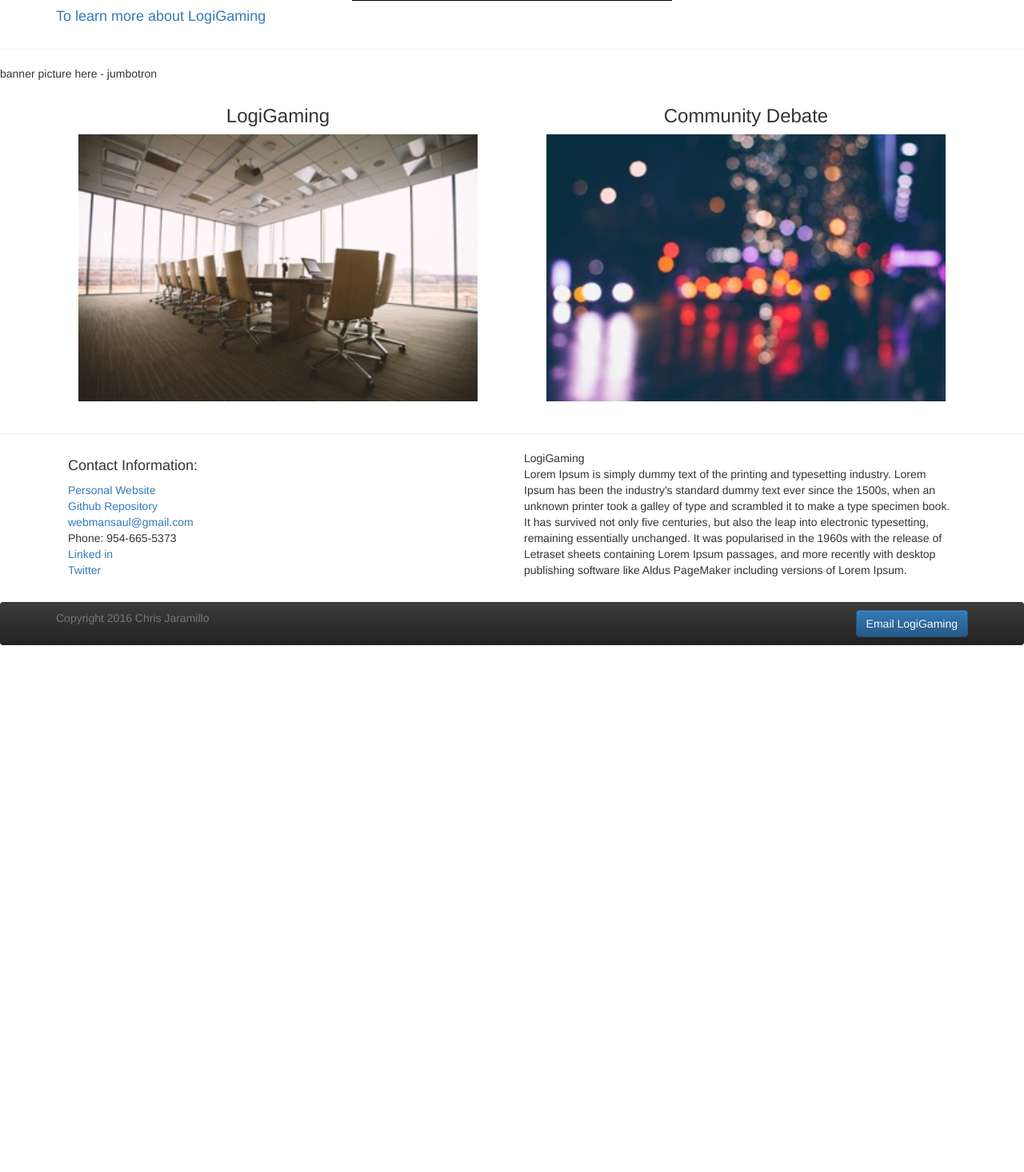
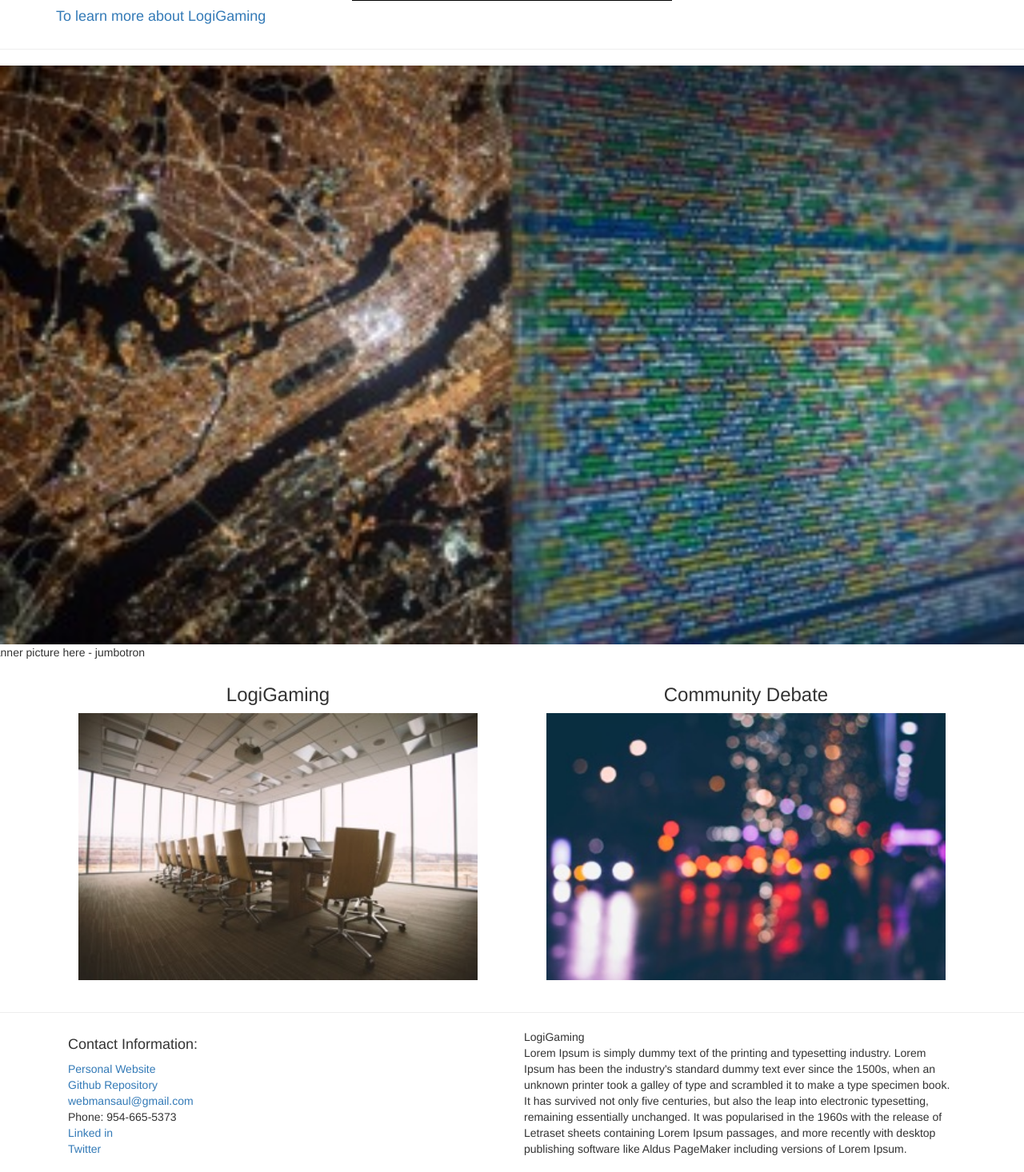
Before and after one commit to jmsaul/logi-gaming, a PHP site: page / in a window 1280 px wide. Shown: the part 496-1962 px from the top of the page at 80% size. Before the commit the page ends 1303 px from the top, so only its background shows below. Run offline with PHP 8.4, Linux system fonts and the light colour scheme; some libraries are stand-ins or nearby versions.

Commit message:
adding main image

```diff
--- a/public_html/css/style.css
+++ b/public_html/css/style.css
@@ -42,6 +42,13 @@
 	padding: 0px;
 }
 
+.img-main {
+	display: block;
+	margin: auto;
+	width: 100%;
+	height: 100%;
+}
+
 .img-one {
 	display: block;
 	margin: auto;
--- a/public_html/index.php
+++ b/public_html/index.php
@@ -77,8 +77,13 @@
 				</div>
 				<hr>
 
-				<div>
-					<p>banner picture here - jumbotron</p>
+				<div class="row">
+					<div class="col-md-12">
+						<div>
+							<img class="img-main" src="/img/city-data.jpeg" alt="LogiGaming Main City Imagee"/>
+						</div>
+					</div>
+						<p>banner picture here - jumbotron</p>
 				</div>
 				<div class="container">
 					<div class="text-center">
```
